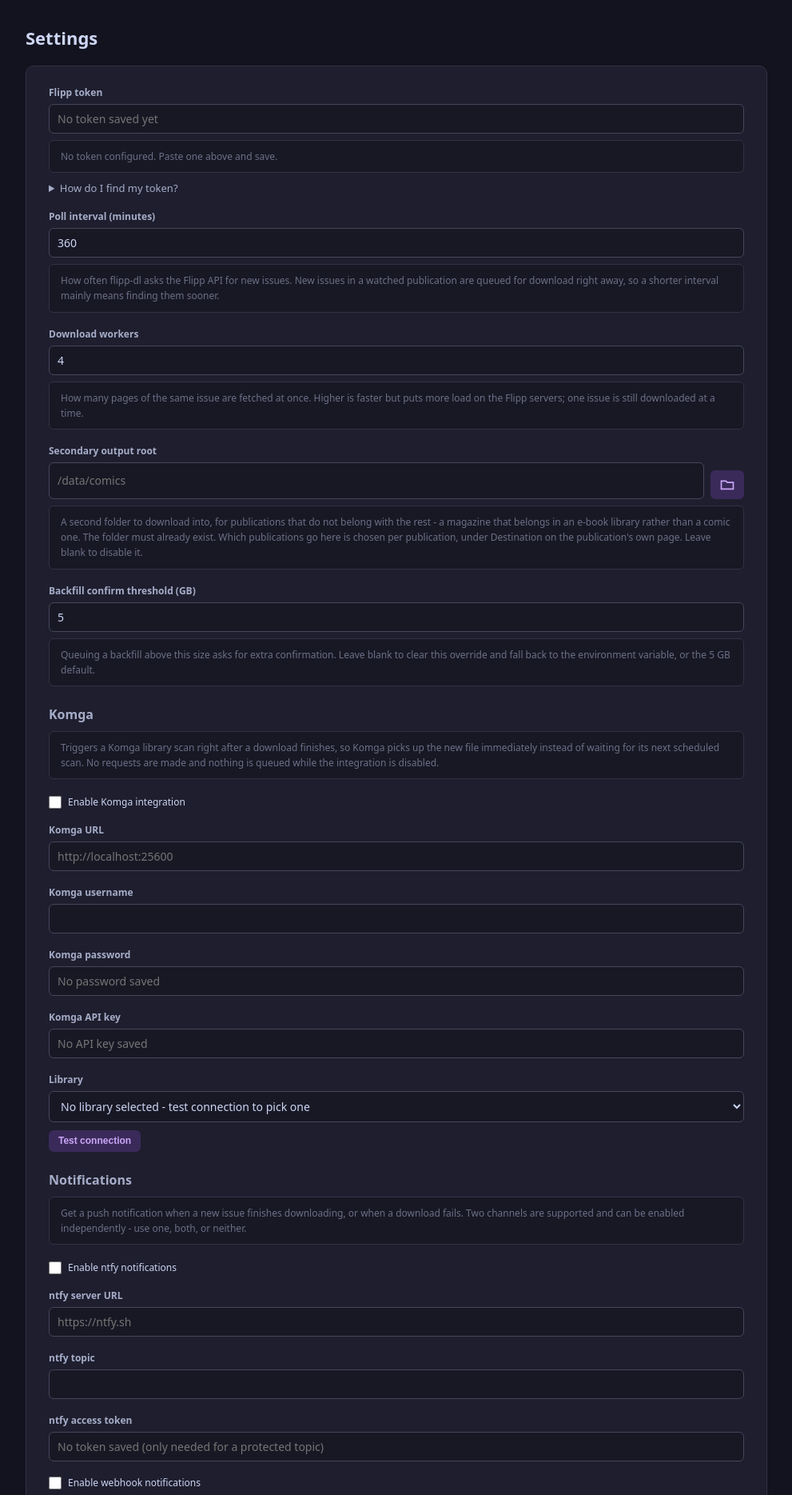
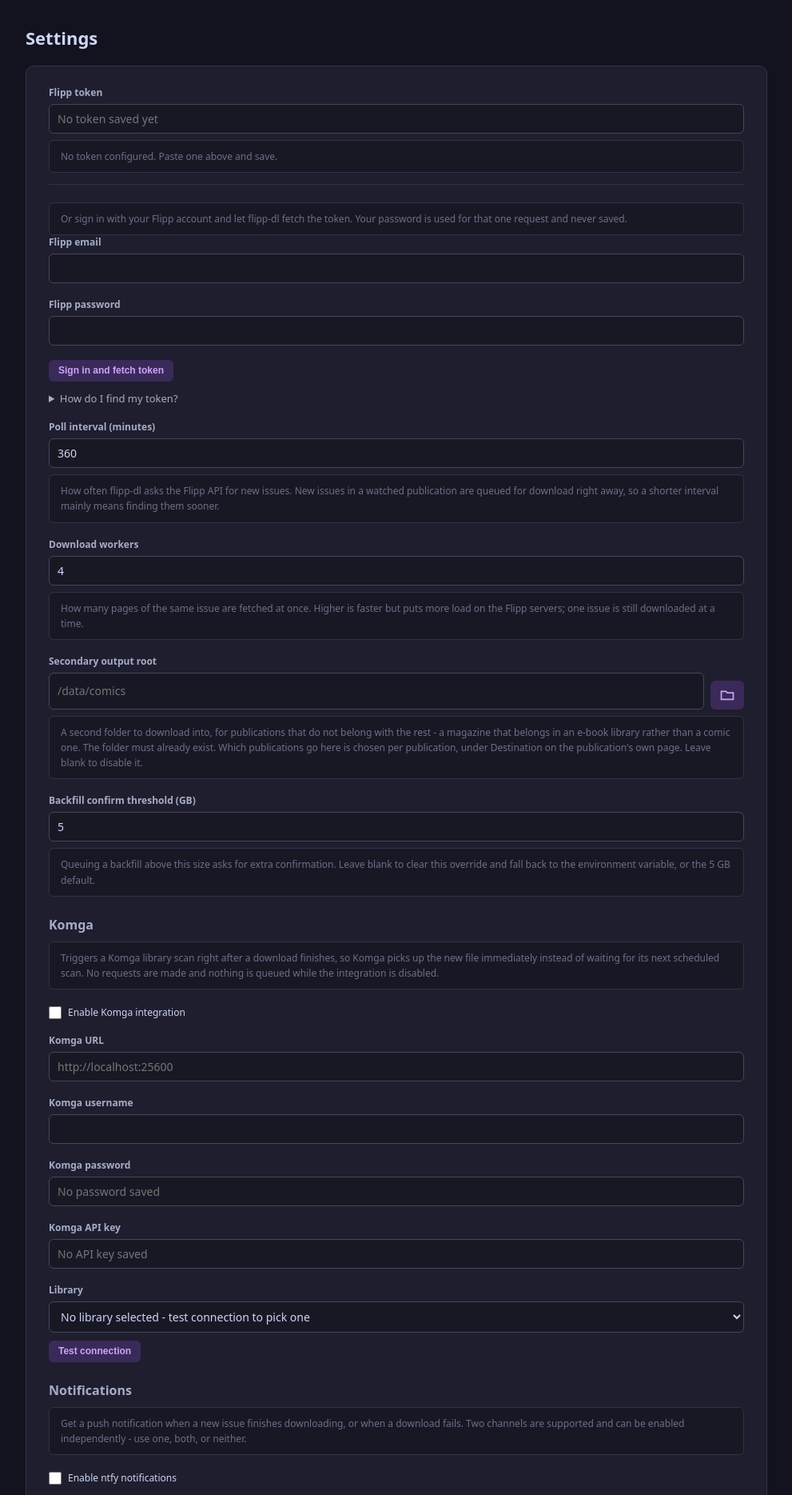
Before and after one commit to Armandur/flipp-dl, a FastAPI app: page /settings in a window 1280 px wide. Shown: the part 51-1920 px from the top of the page at 80% size, without its empty margins (144-1135 px from the left). Run offline with FastAPI, Linux system fonts and the light colour scheme; data that the repository does not hold is empty; some libraries are stand-ins or nearby versions.

Commit message:
Logga in mot Flipp från inställningarna i stället för konsolsnutten
Att få tag på en token krävde att man öppnade utvecklarverktygen på
tidningar.flipp.se och klistrade in en JS-snutt. Nu räcker e-post och
lösenord i gränssnittet.

Så här hittades vägen: refreshsignintoken tar visserligen emot email och
password i sin payload men ignorerar dem - den svarar InvalidToken oavsett.
Webbappens egen kod visar varför: den skickar samma payload till TVÅ adresser
och väljer efter om en token finns. Utan token går den till /api/signin, och
det är den som svarar med en token i fältet "token".

Lösenordet används för det enda anropet och sparas aldrig - bara token
lagras, precis som när den klistrades in för hand. Payloaden loggas inte.

E-postfältet renderades med webbläsarens default eftersom input[type=email]
saknades i fältregeln; tillagd.

Klickad mot det riktiga API:et med påhittade uppgifter: svarar "Fel
e-postadress eller lösenord" utan att spara något.

Co-Authored-By: Claude Opus 5 (1M context) <noreply@anthropic.com>
Claude-Session: https://claude.ai/code/session_018QPq8jS56auqPeGeFwFMUg

```diff
--- a/flipp_dl/api.py
+++ b/flipp_dl/api.py
@@ -13,6 +13,10 @@ from urllib3.util.retry import Retry
 from .models import Publication
 
 logger = logging.getLogger(__name__)
+
+# Marker the web layer matches on to show a translated message instead of
+# the raw API text - see routes.flipp_login.
+WRONG_CREDENTIALS = "wrong email address or password"
 
 DEFAULT_USER_AGENT = (
     "Mozilla/5.0 (Windows NT 10.0; Win64; x64; rv:123.0) "
@@ -70,6 +74,81 @@ class FlippClient:
     # ------------------------------------------------------------------
     # Public API
     # ------------------------------------------------------------------
+
+    SIGN_IN_URL = "https://flippapi.egmontservice.com/api/signin"
+
+    @classmethod
+    def sign_in(
+        cls,
+        email: str,
+        password: str,
+        *,
+        user_uuid: str = "dummy",
+        timeout: int = DEFAULT_TIMEOUT,
+        session: requests.Session | None = None,
+    ) -> str:
+        """Exchange an email and password for a Flipp token.
+
+        The web app posts the same payload to two endpoints and picks by
+        whether a token is present: with one it refreshes against
+        ``refreshsignintoken``, without one it signs in against
+        ``signin``. ``refreshsignintoken`` ignores the credentials
+        entirely and answers ``InvalidToken``, so signing in has to go to
+        the other URL.
+
+        Returns the token from the response. The credentials are used for
+        this one request and never stored - the token is the only thing
+        worth keeping, and it can be replaced by signing in again.
+        """
+        payload = {
+            "email": email,
+            "password": password,
+            "token": "",
+            "languageCulture": "sv-SE",
+            "appId": "se.egmontmagasiner.flipp",
+            "appVersion": "Landing Page",
+            "uuid": user_uuid,
+            "os": "Firefox / Windows",
+        }
+        headers = {
+            "User-Agent": DEFAULT_USER_AGENT,
+            "Accept": "application/json, text/plain, */*",
+            "Accept-Language": "sv-SE,sv;q=0.9,en;q=0.8",
+            "Content-Type": "application/json",
+            "Origin": "https://tidningar.flipp.se",
+            "Referer": "https://tidningar.flipp.se/",
+        }
+        http = session or build_session()
+        # Deliberately no logging of the payload: it carries the password.
+        logger.info("Signing in to Flipp as %s", email)
+        try:
+            response = http.post(
+                cls.SIGN_IN_URL, json=payload, headers=headers, timeout=timeout
+            )
+        except requests.RequestException as exc:
+            raise FlippError(f"Could not reach the Flipp API: {exc}") from exc
+
+        if response.status_code == 401:
+            # The API answers 401 both for wrong credentials and for an
+            # unknown user; the caller cannot act differently on the two,
+            # so they get one message.
+            raise FlippError(WRONG_CREDENTIALS)
+        try:
+            response.raise_for_status()
+        except requests.HTTPError as exc:
+            raise FlippError(f"Flipp API HTTP error: {exc}") from exc
+
+        try:
+            data = response.json()
+        except ValueError as exc:
+            raise FlippError("The Flipp API did not answer with JSON.") from exc
+        token = data.get("token")
+        if not token:
+            raise FlippError(
+                "The Flipp API signed in but returned no token. Got keys: "
+                + ", ".join(data.keys())
+            )
+        return str(token)
 
     def fetch_raw_sign_in(self) -> dict:
         """Return the raw ``refreshsignintoken`` response as a dict.
--- a/flipp_dl/web/routes.py
+++ b/flipp_dl/web/routes.py
@@ -19,7 +19,7 @@ from fastapi.responses import (
 )
 
 from .. import storage
-from ..api import FlippClient, FlippError
+from ..api import WRONG_CREDENTIALS, FlippClient, FlippError
 from ..config import load_token
 from ..db.models import IssueStatus, JobStatus
 from ..db.repository import (
@@ -66,6 +66,9 @@ _ = _mark_for_translation
 _INVALID_FOLDER_NAME = _("Use only characters that are valid in a folder name.")
 _FOLDER_NAME_CONFLICT = _("That folder name is already used by another publication.")
 _FOLDER_MOVE_FAILED = _("The downloaded files could not be moved.")
+_LOGIN_WRONG_CREDENTIALS = _("Wrong email address or password.")
+_LOGIN_FAILED = _("Could not sign in to Flipp.")
+_LOGIN_SAVED = _("Signed in. The token is saved and in use.")
 _POLL_NEEDS_TOKEN = _("No Flipp token is configured, so there is nothing to poll with.")
 _DESTINATION_CHANGE_BLOCKED = _(
     "Destination cannot be changed because this publication already has downloaded issues."
@@ -1491,6 +1494,52 @@ def register(app: FastAPI) -> None:
             {"error": None, "libraries": libraries, "selected": selected},
         )
 
+    @app.post("/settings/flipp-login", response_class=HTMLResponse)
+    async def flipp_login(
+        request: Request, email: str = Form(""), password: str = Form("")
+    ):
+        """Sign in to Flipp and store the token it hands back (TASK-1454).
+
+        The alternative was the console snippet next to the token field,
+        which needs devtools and a browser already logged in. The web app
+        signs in against ``/api/signin`` with the same payload it later
+        refreshes with, so flipp-dl can do the same.
+
+        The credentials are used for this one request and never stored -
+        only the token is, exactly as if it had been pasted in by hand.
+        """
+        if not await check_csrf_form(request):
+            return HTMLResponse("CSRF validation failed", status_code=400)
+        lang = i18n.get_language(request)
+        if not email.strip() or not password:
+            return _templates(request).TemplateResponse(
+                request,
+                "flipp_login_result.html",
+                {"error": i18n.translate(lang, _LOGIN_WRONG_CREDENTIALS), "ok": False},
+            )
+        try:
+            token = FlippClient.sign_in(email.strip(), password)
+        except FlippError as exc:
+            message = (
+                _LOGIN_WRONG_CREDENTIALS
+                if str(exc) == WRONG_CREDENTIALS
+                else _LOGIN_FAILED
+            )
+            logger.warning("Flipp sign-in failed for %s: %s", email.strip(), exc)
+            return _templates(request).TemplateResponse(
+                request,
+                "flipp_login_result.html",
+                {"error": i18n.translate(lang, message), "ok": False},
+            )
+
+        with get_session(request.app.state.session_factory) as session:
+            DownloadRepository(session).set_setting("flipp_token", token)
+        return _templates(request).TemplateResponse(
+            request,
+            "flipp_login_result.html",
+            {"error": None, "ok": True, "message": i18n.translate(lang, _LOGIN_SAVED)},
+        )
+
     @app.post("/settings/poll", response_class=HTMLResponse)
     async def poll_now(request: Request):
         """Run a poll right now instead of waiting for the next tick.
--- a/flipp_dl/web/templates/base.html
+++ b/flipp_dl/web/templates/base.html
@@ -260,6 +260,7 @@
     .field input[type="number"],
     .field input[type="text"],
     .field input[type="password"],
+    .field input[type="email"],
     .field input[type="url"],
     .field input[type="search"],
     .field select {
@@ -270,6 +271,7 @@
     .field input[type="number"]:focus,
     .field input[type="text"]:focus,
     .field input[type="password"]:focus,
+    .field input[type="email"]:focus,
     .field input[type="url"]:focus,
     .field input[type="search"]:focus,
     .field select:focus { border-color: #7c3aed; }
@@ -285,6 +287,10 @@
     input.inline-input:focus,
     select.inline-input:focus { border-color: #7c3aed; }
     select.inline-input { color-scheme: dark; cursor: pointer; }
+    /* The sign-in block sits inside the token field's block, so it needs
+       its own separation to not read as part of the field above. */
+    .token-login { margin-top: 14px; padding-top: 14px;
+                   border-top: 1px solid #313244; }
     .token-help { margin-top: 10px; }
     .token-help summary { cursor: pointer; font-size: 13px; color: #a6adc8; }
     .token-help summary:hover { color: #cdd6f4; }
--- a/flipp_dl/web/templates/settings.html
+++ b/flipp_dl/web/templates/settings.html
@@ -70,6 +70,38 @@
       {% else %}
       <div class="note">{{ _("No token configured. Paste one above and save.") }}</div>
       {% endif %}
+
+      {# Signing in fetches a token without leaving flipp-dl. The
+         credentials go to Flipp for that one request and are never
+         stored - only the token it hands back is (TASK-1454). This form
+         posts on its own, outside the settings form around it, which is
+         why it is a div and not a nested form. #}
+      <div class="token-login" id="flipp-login">
+        <div class="note">{{ _("Or sign in with your Flipp account and let flipp-dl fetch the token. Your password is used for that one request and never saved.") }}</div>
+        <div class="field">
+          <label for="flipp_email">{{ _("Flipp email") }}</label>
+          <input type="email" id="flipp_email" name="email" autocomplete="username">
+        </div>
+        <div class="field">
+          <label for="flipp_password">{{ _("Flipp password") }}</label>
+          <input type="password" id="flipp_password" name="password" autocomplete="current-password">
+        </div>
+        <button
+          type="button"
+          class="btn btn-primary-soft"
+          id="flipp-login-btn"
+          hx-post="/settings/flipp-login"
+          hx-include="#flipp_email, #flipp_password"
+          hx-target="#flipp-login-output"
+          hx-swap="innerHTML"
+          hx-indicator="#flipp-login-spinner"
+          hx-vals='{"_csrf_token": "{{ csrf_token }}"}'
+        >{{ _("Sign in and fetch token") }}</button>
+        <span id="flipp-login-spinner" class="htmx-indicator dim" style="margin-left:12px;">
+          {{ _("Signing in…") }}
+        </span>
+        <div id="flipp-login-output" style="margin-top:12px;"></div>
+      </div>
 
       {# Flipp stores the token in a cookie named flipp_token - the site's
          own code reads it exactly this way. The snippet saves a trip
```
Also changed, not shown: flipp_dl/web/templates/flipp_login_result.html (added, +7 -0 lines), tests/test_web_routes.py (+89 -0 lines), flipp_dl/web/locales/sv/LC_MESSAGES/messages.po, 2 other files.
